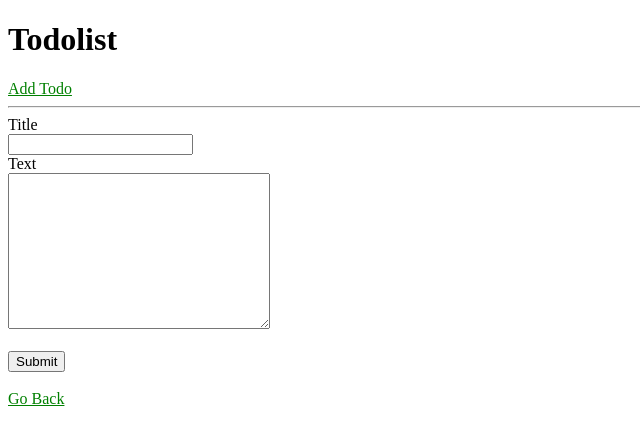
After one commit to egimoro/django_quick, a Django app: page /todos/add in a window 1280 px wide. The commit adds this page. Shown: the top 445 px of the page, without its empty margins (0-640 px from the left). Run offline with Django 3.2, Linux system fonts and the light colour scheme.

```diff
--- /dev/null
+++ b/todolist/todos/static/css/style.css
@@ -0,0 +1,3 @@
+a {
+    color: green;
+}
--- /dev/null
+++ b/todolist/todos/templates/add.html
@@ -0,0 +1,14 @@
+{% include 'partials/header.html' %}
+<form action="{% url 'add' %}" method="post">
+    {% csrf_token %}
+    <label for="title">Title</label><br />
+    <input type="text" id="title" name="title" />
+    <br>
+    <label for="text">Text</label><br />
+    <textarea name="text" id="text" cols="30" rows="10"></textarea>
+    <br><br>
+    <input type="submit" value="Submit">
+  </form>
+  <br>
+  <a href="/">Go Back</a>
+{% include 'partials/footer.html' %}
--- a/todolist/todos/templates/partials/header.html
+++ b/todolist/todos/templates/partials/header.html
@@ -4,10 +4,13 @@
     <meta charset="UTF-8">
     <meta name="viewport" content="width=device-width, initial-scale=1.0">
     <meta http-equiv="X-UA-Compatible" content="ie=edge">
+    {% load static %}
+    <link rel="stylesheet" href="{% static 'css/style.css' %}">
     <title>Todolist</title>
 </head>
 <body>
     <header>
         <h1>Todolist</h1>
+        <a href="/todos/add">Add Todo</a>
         <hr>
     </header>
--- a/todolist/todos/urls.py
+++ b/todolist/todos/urls.py
@@ -4,5 +4,6 @@ from . import views
 
 urlpatterns = [
     url(r'^$', views.index, name='index'),
-    url(r'^details/(?P<id>\w{0,50})/$', views.details)
+    url(r'^details/(?P<id>\w{0,50})/$', views.details),
+    url(r'^add', views.add, name='add')
 ]
--- a/todolist/todos/views.py
+++ b/todolist/todos/views.py
@@ -1,4 +1,4 @@
-from django.shortcuts import render
+from django.shortcuts import render, redirect
 from django.http import HttpResponse
 
 from .models import Todo
@@ -21,3 +21,16 @@ def details(request, id):
         'todo': todo
     }
     return render(request, 'details.html', context)
+
+
+def add(request):
+    if(request.method == 'POST'):
+        title = request.POST.get('title')
+        text = request.POST.get('text')
+
+        todo = Todo(title=title, text=text)
+        todo.save()
+        return redirect('/todos')
+
+    else:
+        return render(request, 'add.html')
```
